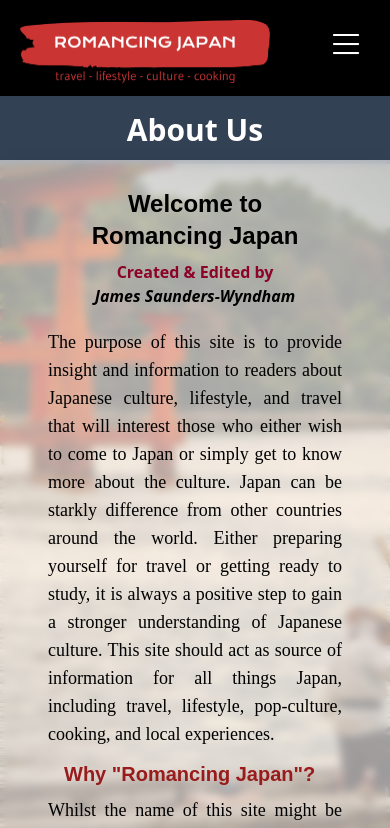
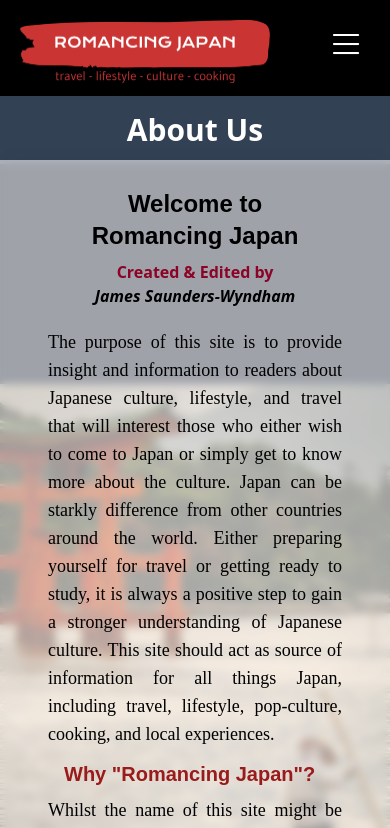
Before and after one commit to jswyndham/blog_romancing-japan, a Next.js app: page /about in a window 390 px wide. Shown: the top 828 px of the page. Built offline with nearby package versions, Linux system fonts and the light colour scheme.

Commit message:
Fix responsive styling issues

```diff
--- a/app/about/page.tsx
+++ b/app/about/page.tsx
@@ -16,7 +16,7 @@
   return (
     <>
       <main>
-        <section className="h-screen flex flex-col bg-slate-900">
+        <section className="h-fit flex flex-col bg-slate-900">
           {/* Top Image */}
           <figure className="flex h-full w-full justify-center">
             <Image
@@ -25,7 +25,7 @@
               height={1000}
               alt="Miyajima Japan"
               priority
-              className="object-cover"
+              className="my-72 object-fill md:my-0 md:object-cover"
             />
           </figure>
 
@@ -36,7 +36,7 @@
 
           {/* ARTICLE */}
           <article className="flex items-center justify-center align-middle">
-            <div className="absolute top-40 md:top-48 md:w-[85%] lg:max-w-3xl flex flex-col justify-center align-middle py-4 px-12  backdrop-blur-sm bg-white/60 shadow-xl shadow-black">
+            <div className="absolute top-40 md:top-56 md:w-[85%] lg:max-w-3xl flex flex-col justify-center align-middle py-4 px-12  backdrop-blur-sm bg-white/60 shadow-xl shadow-black">
               <div className="flex flex-col mt-3 md:mt-8 mb-2 mx-8 justify-center text-center">
                 <h2 className="text-2xl md:text-3xl lg:text-4xl font-extrabold font-catTags">
                   Welcome to Romancing Japan
--- a/app/page.tsx
+++ b/app/page.tsx
@@ -5,6 +5,7 @@
 import BlogSmallCard from "./components/BlogSmallCard";
 import SignupCard from "./components/SignupCard";
 import Image from "next/image";
+
 
 export const metadata = {
   title: "Romancing Japan - Travel, Lifestyle, Culture, Cooking",
@@ -41,6 +42,8 @@
               <div className="absolute top-2 w-full bg-slate-700 p-4 flex justify-center text-white text-3xl font-bold">
                 <h1>Latest Articles</h1>
               </div>
+
+
 
               {/* Article post components */}
 
```
